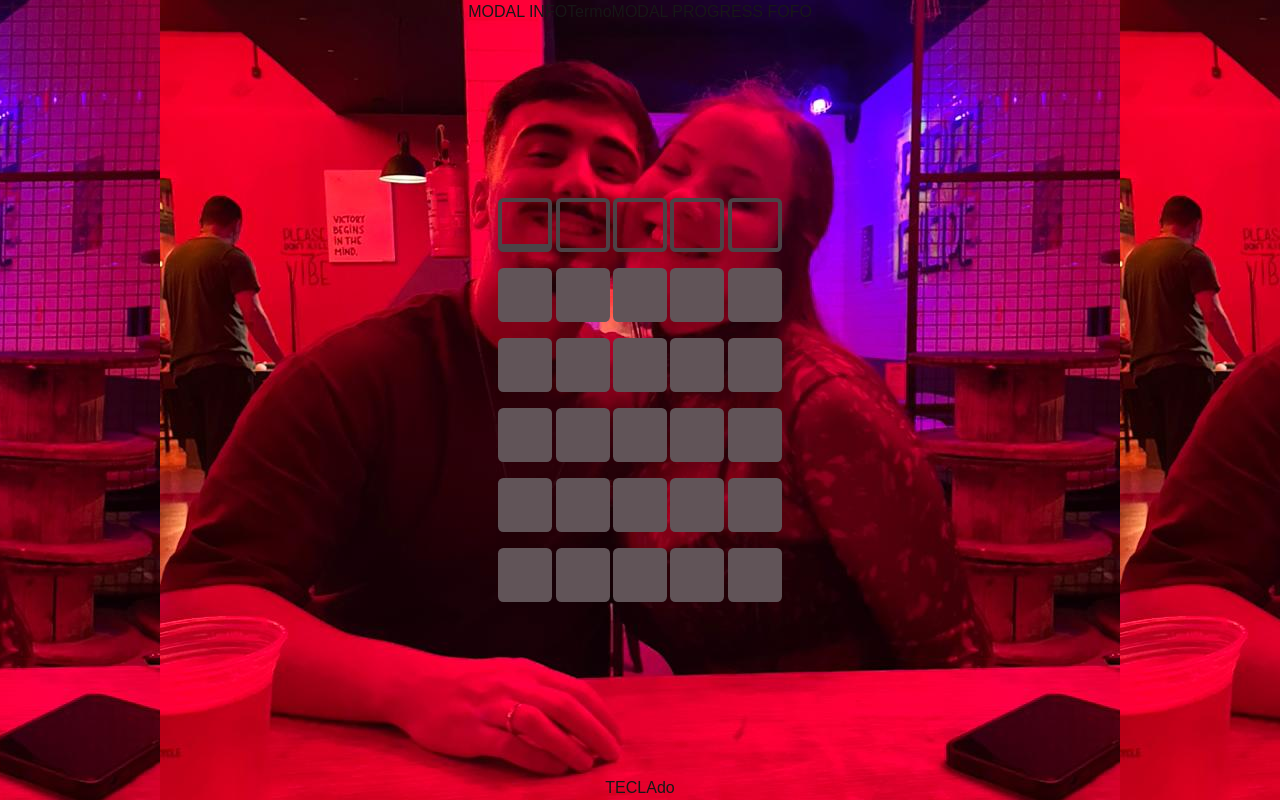
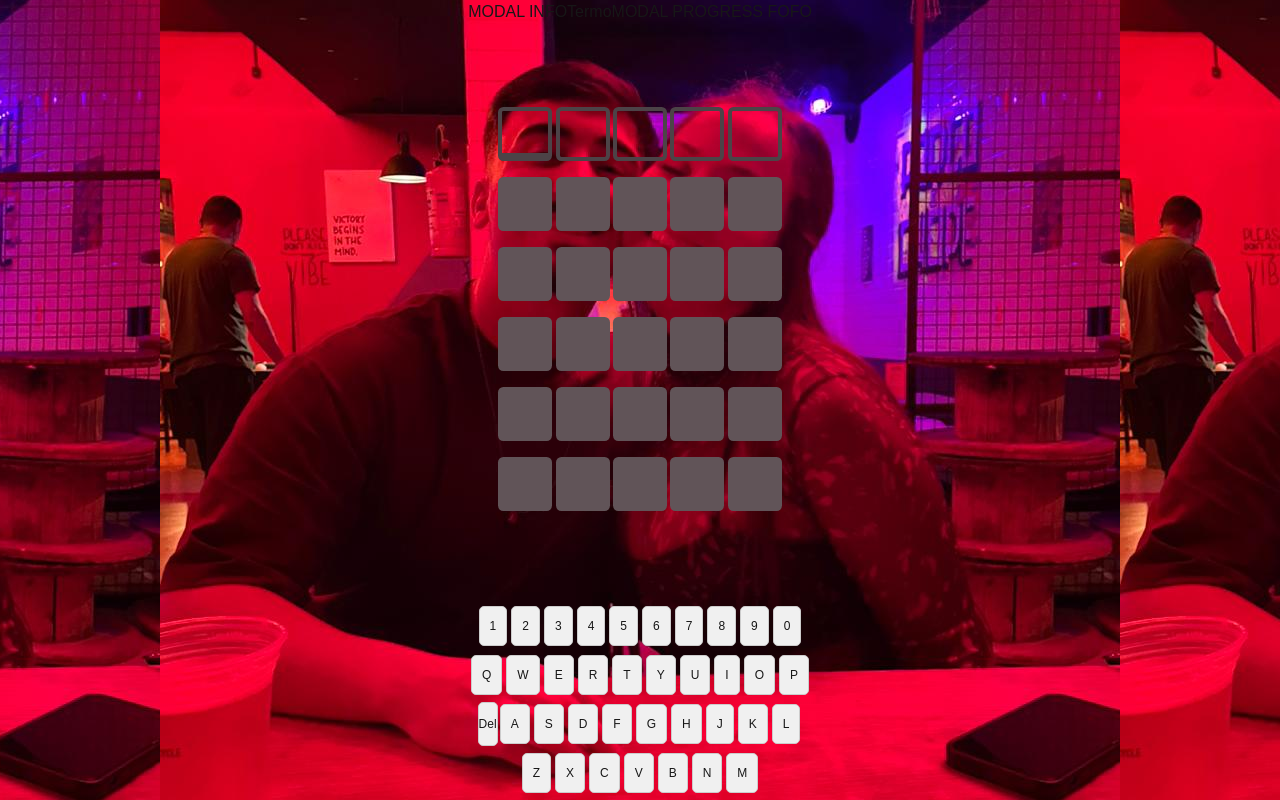
Before and after one commit to PedroBNe/termo, a Next.js app: page /palavras/primeira in a window 1280 px wide. Built offline with nearby package versions, Linux system fonts and the light colour scheme.

Commit message:
first commit

```diff
--- a/src/app/palavras/layout.tsx
+++ b/src/app/palavras/layout.tsx
@@ -1,5 +1,7 @@
+"use client";
+
 import { Navbar } from "@/components/Navbar"
-import { Teclado } from "@/components/Teclado"
+import Teclado from "@/components/Teclado"
 
 export default function PalavrasDashboard({
   children,
--- a/src/components/Teclado.tsx
+++ b/src/components/Teclado.tsx
@@ -1,7 +1,101 @@
-export const Teclado = () => {
+import { useState } from "react";
+
+export default function Teclado() {
+  const [input, setInput] = useState("");
+
+  const handleKeyClick = (key: any) => {
+    setInput(input + key);
+  };
+
+  const handleBackspace = () => {
+    setInput(input.slice(0, -1));
+  };
+
   return (
     <div>
-      TECLAdo
+      <div className="keyboard">
+        <div className="row">
+          {["1", "2", "3", "4", "5", "6", "7", "8", "9", "0"].map((key) => (
+            <button key={key} onClick={() => handleKeyClick(key)}>
+              {key}
+            </button>
+          ))}
+        </div>
+        <div className="row">
+          {["Q", "W", "E", "R", "T", "Y", "U", "I", "O", "P"].map((key) => (
+            <button key={key} onClick={() => handleKeyClick(key)}>
+              {key}
+            </button>
+          ))}
+        </div>
+        <div className="row">
+          <button onClick={handleBackspace} className="del">Del</button>
+          {["A", "S", "D", "F", "G", "H", "J", "K", "L"].map((key) => (
+            <button key={key} onClick={() => handleKeyClick(key)}>
+              {key}
+            </button>
+          ))}
+        </div>
+        <div className="row">
+          {["Z", "X", "C", "V", "B", "N", "M"].map((key) => (
+            <button key={key} onClick={() => handleKeyClick(key)}>
+              {key}
+            </button>
+          ))}
+        </div>
+      </div>
+      <style jsx>{`
+        .keyboard {
+          margin-top: 10px;
+          display: flex;
+          flex-direction: column;
+          align-items: center;
+        }
+        .row {
+          display: flex;
+          margin-bottom: 5px;
+        }
+        button {
+          margin: 2px;
+          padding: 10px;
+          font-size: 12px;
+          border: 1px solid #ccc;
+          border-radius: 5px;
+          background-color: #f0f0f0;
+          cursor: pointer;
+        }
+        button:active {
+          background-color: #ddd;
+        }
+
+        input {
+          width: 100%;
+          max-width: 300px;
+          padding: 10px;
+          font-size: 18px;
+          margin-bottom: 10px;
+        }
+
+        @media (max-width: 480px) {
+          button {
+            padding: 10px;
+            font-size: 16px;
+            margin: 3px;
+            min-width: 10px;
+            max-width: 30px;
+            color: red
+          }
+          input {
+            font-size: 18px;
+            padding: 10px;
+          }
+        }
+
+        .del{
+          padding: 0px;
+          margin: 0px;
+        }
+      `}</style>
     </div>
-  )
+  );
 }
```
Also changed, not shown: package.json (+5 -4 lines), .eslintrc.json, 1 other file (tests, documents, lock files or other folders).
